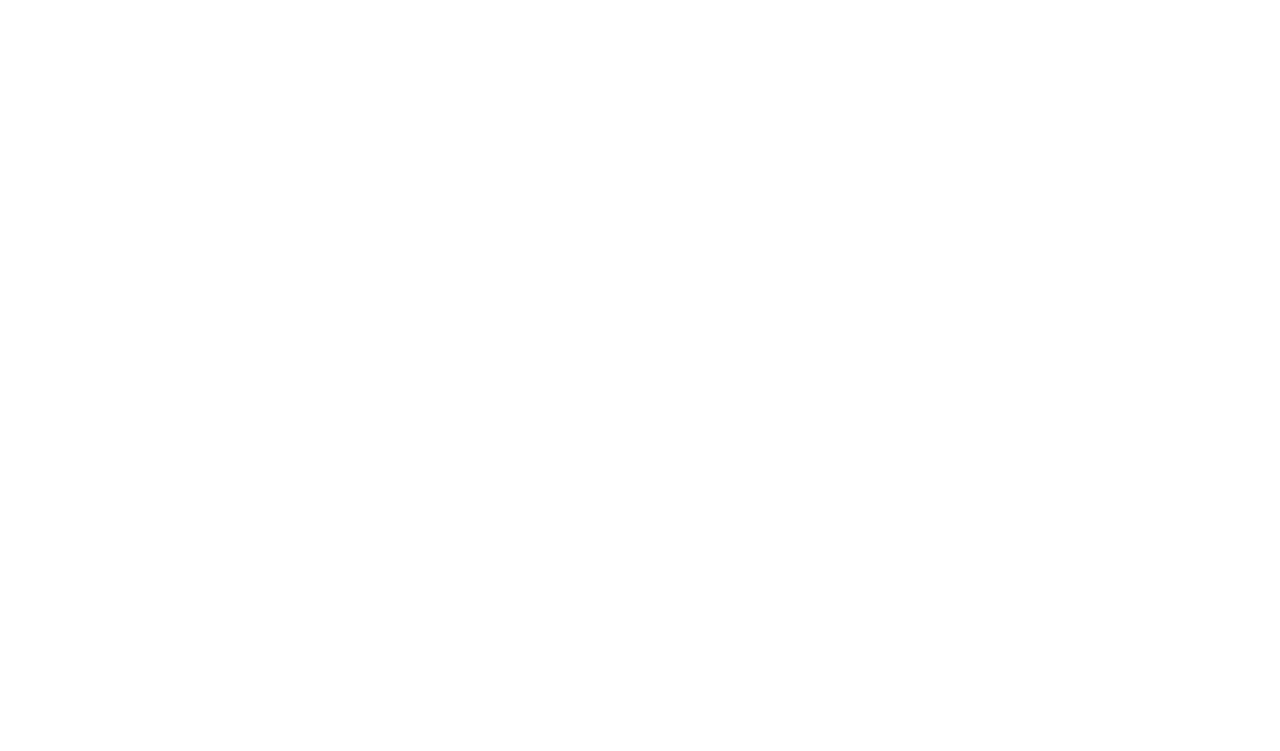
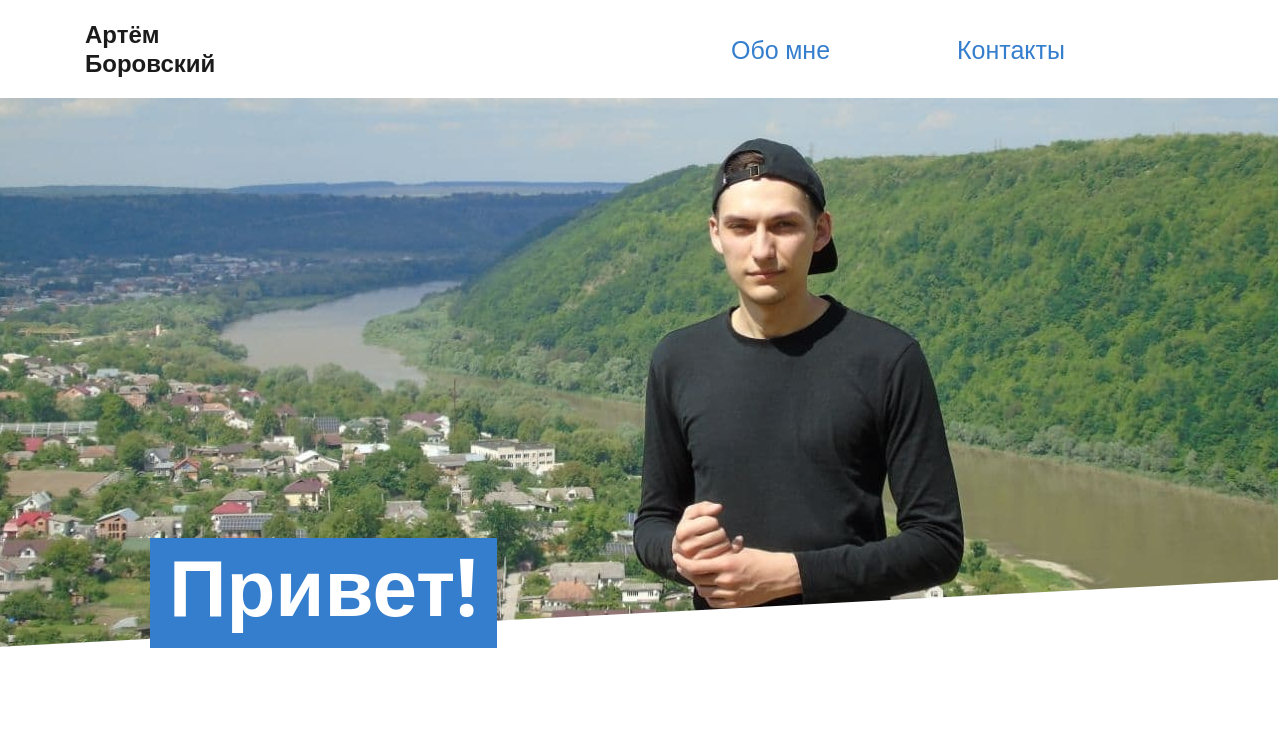
Before and after one commit to valenitin/oss_21, a plain HTML site: page index.html in a window 1280 px wide. Drawn offline with nearby package versions, Linux system fonts and the light colour scheme.

Commit message:
first screen

```diff
--- a/css/style.css
+++ b/css/style.css
@@ -0,0 +1,96 @@
+/*#357ece*/
+
+body{
+    font-family: 'Open Sans', sans-serif;
+    font-size: 14px;
+    line-height: 1.2;
+}
+.wrapper {
+    display: -webkit-box;
+    display: -ms-flexbox;
+    display: flex;
+    -webkit-box-orient: vertical;
+    -webkit-box-direction: normal;
+    -ms-flex-direction: column;
+    flex-direction: column;
+    min-height: 100%;
+
+}
+
+.container{
+    max-width: 1170px;
+    margin: 0 auto;
+    padding: 0 15px;
+}
+header  {
+    width: 100%;
+    background-color: #fff;
+    position: relative;
+    z-index: 2;
+}
+.nav{
+    padding-top: 20px;
+    padding-bottom: 20px;
+    font-size: 25px;
+    display: flex;
+    justify-content: space-between;
+    align-items: center;
+    color: #357ece;
+
+
+}
+.nav__logo{
+    margin-left: 30px;
+    font-weight: 700;
+    font-size: 24px ;
+    max-width: 130px;
+    color: #1b1b1b;
+}
+.nav__menu{
+    display: flex;
+    justify-content: space-between;
+    list-style: none;
+    flex-basis: 334px;
+    margin-right: 160px;
+}
+
+.nav__item:hover,
+.nav__item:focus{
+    color: #1b1b1b;
+    transition: color 0.3s ease-in-out;
+}
+.hero{
+    position: relative;
+    z-index: 0;
+    top: -50px;
+    max-height: 600px;
+    overflow: hidden;
+}
+
+
+.hero::after{
+    content: '';
+    position: absolute;
+    bottom: -190px;
+    right: -70px;
+    z-index: 4;
+    width: 110%;
+    height: 225px;
+    transform: rotate(
+            -3deg);
+    background-color: #fff;
+}
+.hero__welcome{
+    position: absolute;
+    bottom: 0px;
+    left: 150px;
+    font-size: 80px;
+    font-weight: 700;
+    background-color: #357ece;
+    line-height: 93px;
+    height: 110px;
+    width: 347px;
+    text-align: center;
+    z-index: 5;
+    color: #fff;
+}
--- a/index.html
+++ b/index.html
@@ -1,11 +1,35 @@
 <!DOCTYPE html>
-<html lang="en">
+<html lang="ru">
 <head>
     <meta charset="UTF-8">
     <title>Smile OSS 2021</title>
-    <link rel="stylesheet" type="text/css" href="">
+
+    <link href="https://fonts.googleapis.com/css2?family=Open+Sans:wght@400;700&display=swap" rel="stylesheet">
+    <link rel="stylesheet" href="./css/normalize.css">
+    <link rel="stylesheet" href="./css/style.css">
 </head>
 <body>
+    <div class="wrapper">
+        <header class="header">
+            <div class="container">
+                <nav class="nav">
+                    <a class="nav__logo" href="index.html">Артём Боровский</a>
+                    <ul class="nav__menu">
+                        <li class="nav__item"><a class="nav__link" href="">Обо мне</a></li>
+                        <li class="nav__item"><a class="nav__link" href="">Контакты</a></li>
+                    </ul>
+                </nav>
+            </div>
+        </header>
+        <main>
+            <section class="hero">
+                <img class="hero__img" src="./img/hero.jpg" alt="Артём Боровский стоит на фоне Залещиков">
+                <p class="hero__welcome">Привет!</p>
+            </section>
+         </main>
+
+
+    </div>
 
 </body>
 </html>
```
